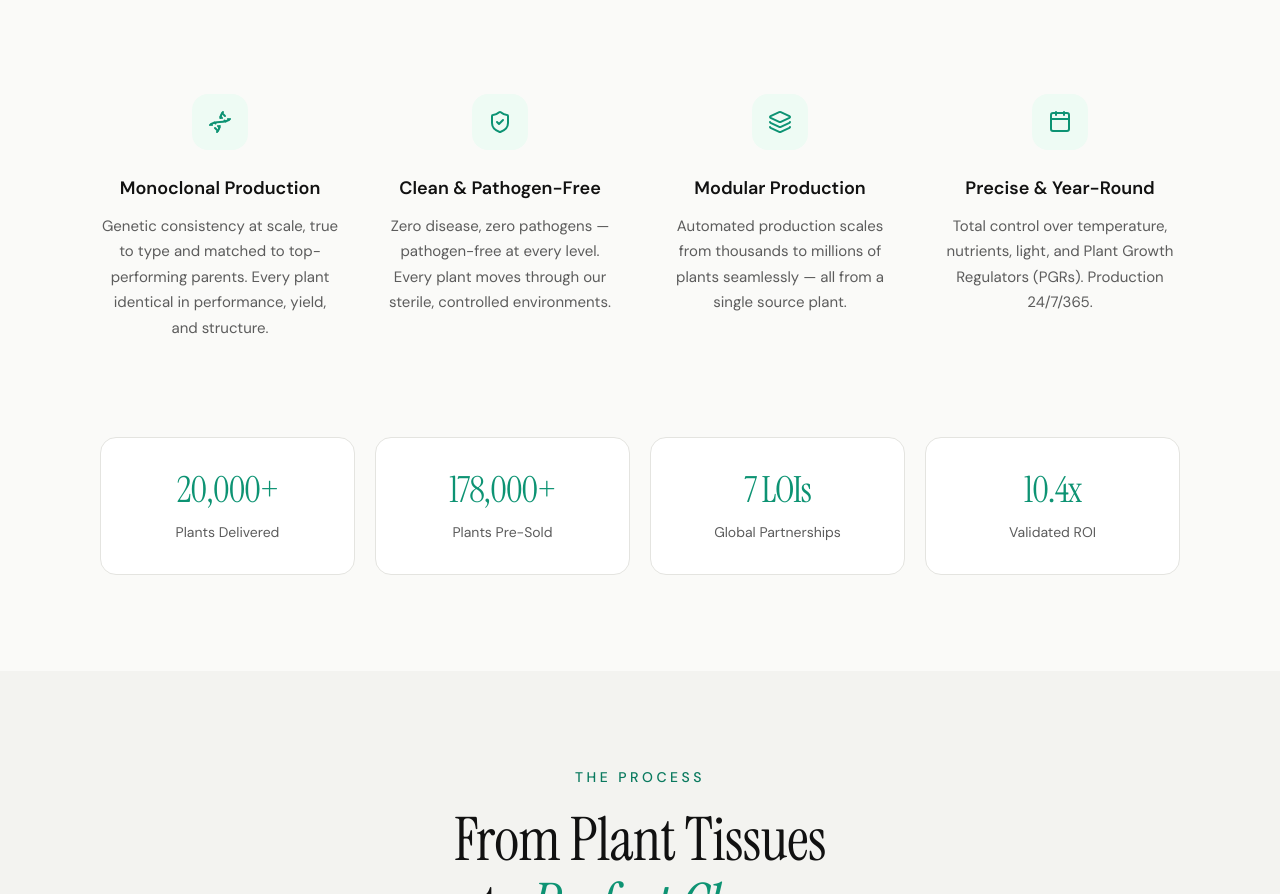
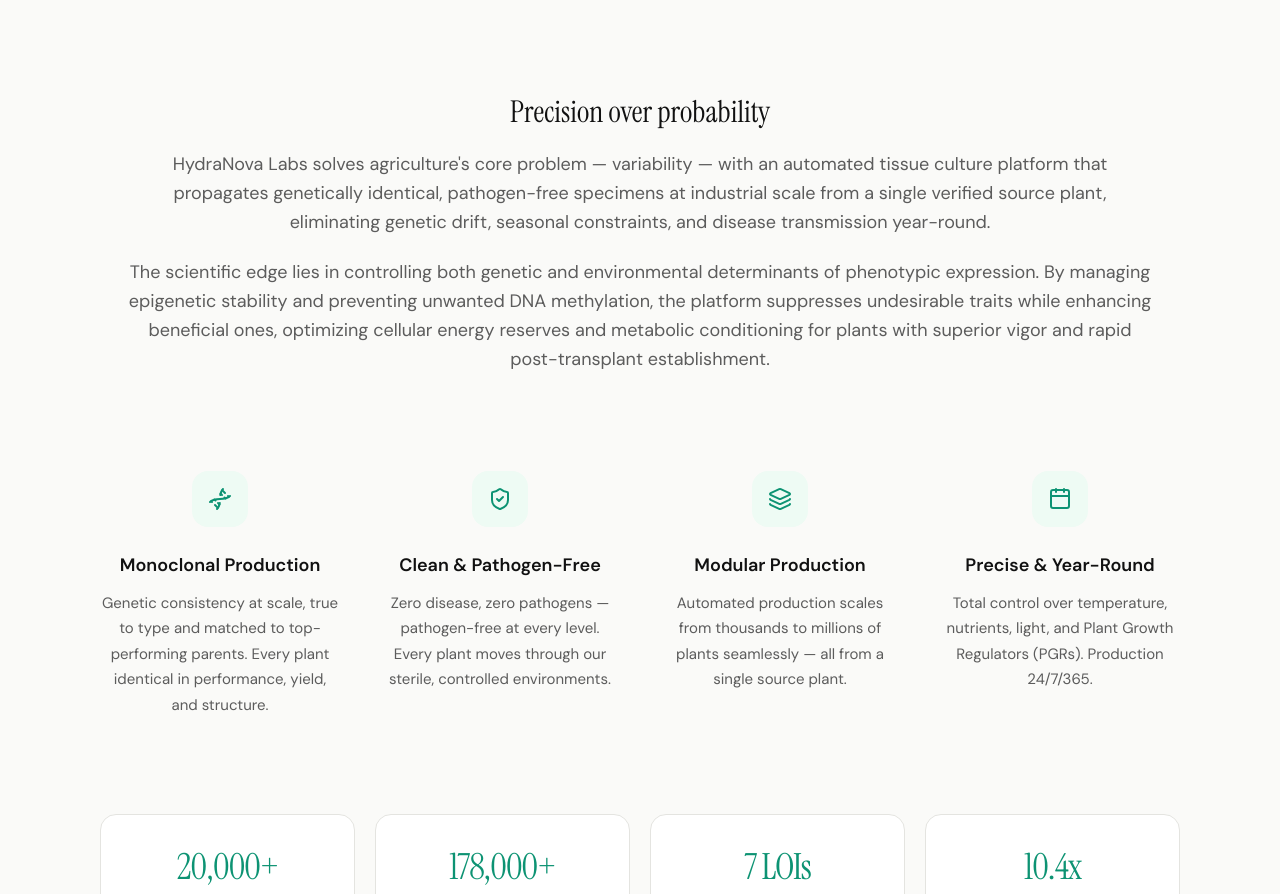
Before and after one commit to HydraNova-Labs/main_website, a React (Vite) app: page / in a window 1280 px wide. Shown: the part 3600-4494 px from the top of the page. Built offline with nearby package versions, Linux system fonts and the light colour scheme.

Commit message:
Added education section to help drive home the solution section

```diff
--- a/src/components/Solution.tsx
+++ b/src/components/Solution.tsx
@@ -62,43 +62,20 @@
         </div>
       </FadeIn>
 
-      {/* Education — uncomment when ready
+      {/* Education */}
       <FadeIn>
         <div className="max-w-5xl mx-auto text-center mb-24">
           <h3 className="font-serif text-2xl md:text-3xl text-text-primary-light dark:text-text-primary-dark mb-5">
-            Precision over chance
+            Precision over probability
           </h3>
           <p className="text-text-secondary-light dark:text-text-secondary-dark text-lg leading-relaxed mb-5">
-            HydraNova Labs addresses agriculture's fundamental challenge: variability
-            threatens productivity when global food systems demand consistency. Genetic
-            drift, pathogen pressure, scaling limitations, and climate volatility create
-            compounding inefficiencies that conventional propagation methods cannot resolve.
+            HydraNova Labs solves agriculture's core problem — variability — with an automated tissue culture platform that propagates genetically identical, pathogen-free specimens at industrial scale from a single verified source plant, eliminating genetic drift, seasonal constraints, and disease transmission year-round.
           </p>
           <p className="text-text-secondary-light dark:text-text-secondary-dark text-lg leading-relaxed mb-5">
-            Our automated tissue culture platform eliminates these variables through precise
-            control of environmental conditions, nutritional inputs, and genetic integrity.
-            Beginning with a single verified source plant, we propagate genetically identical,
-            pathogen-free specimens at industrial scale throughout the year. This approach
-            removes the unpredictability of seed-based cultivation, eliminates seasonal
-            constraints, and prevents disease transmission across generations.
-          </p>
-          <p className="text-text-secondary-light dark:text-text-secondary-dark text-lg leading-relaxed mb-5">
-            The scientific foundation centers on managing both genetic and environmental
-            determinants of phenotypic expression. By controlling epigenetic stability and
-            preventing unwanted DNA methylation patterns, we suppress undesirable trait
-            expression while enhancing beneficial characteristics. Our tissue culture process
-            optimizes cellular energy reserves and metabolic conditioning, creating plants
-            with superior vigor and rapid establishment rates upon transplantation.
-          </p>
-          <p className="text-text-secondary-light dark:text-text-secondary-dark text-lg leading-relaxed">
-            This controlled environment cultivation produces specimens that demonstrate
-            enhanced yield potential and consistent phenotypic traits. Plants emerge from
-            our system with optimized cellular metabolism and robust energy stores, enabling
-            accelerated growth and improved performance when transferred to final growing media.
+            The scientific edge lies in controlling both genetic and environmental determinants of phenotypic expression. By managing epigenetic stability and preventing unwanted DNA methylation, the platform suppresses undesirable traits while enhancing beneficial ones, optimizing cellular energy reserves and metabolic conditioning for plants with superior vigor and rapid post-transplant establishment.
           </p>
         </div>
       </FadeIn>
-      */}
 
       {/* Pillars */}
       <div className="grid grid-cols-1 sm:grid-cols-2 md:grid-cols-4 gap-12 md:gap-10">
```
